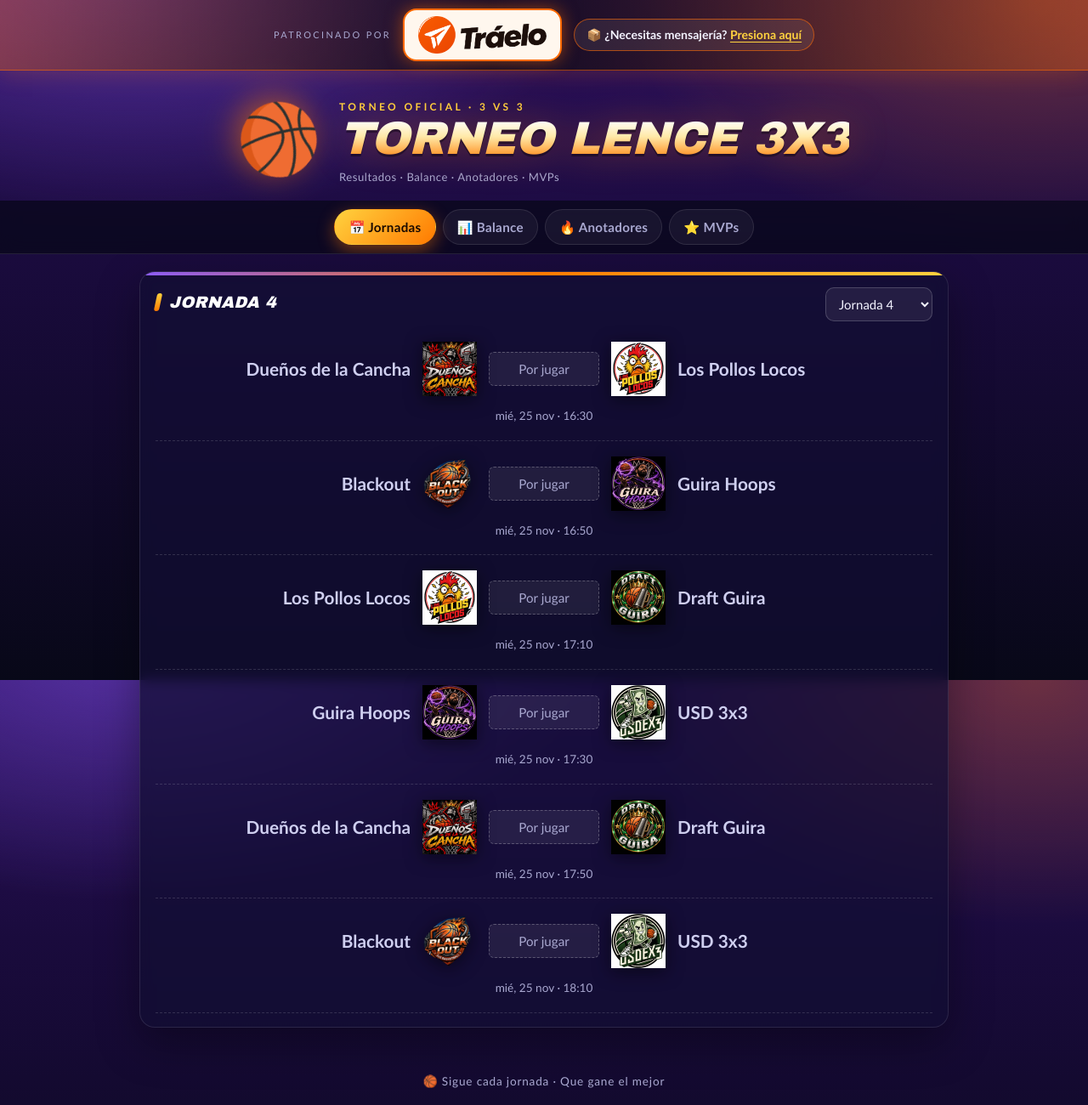
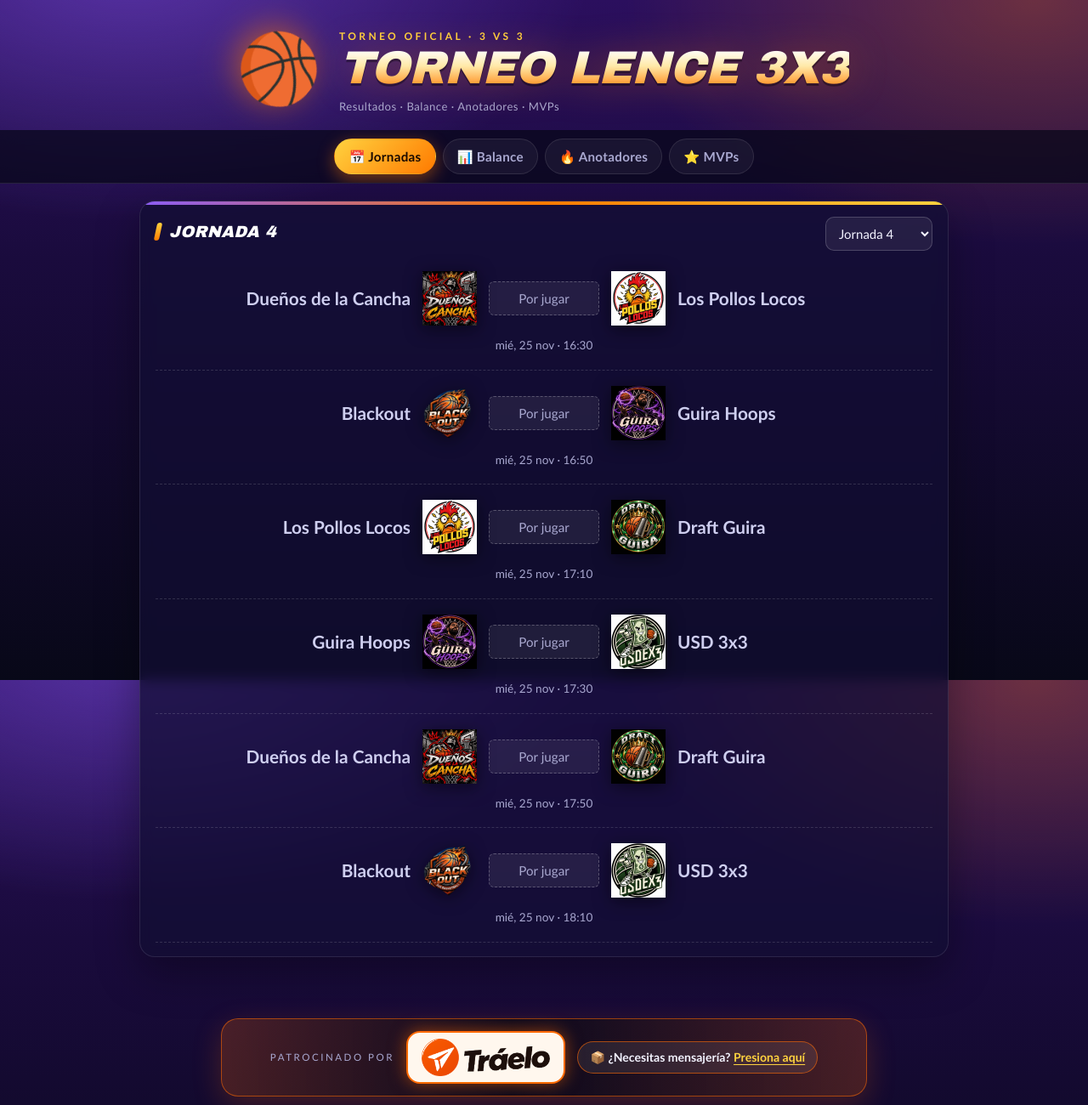
Before and after one commit to Manuel58289891/torneo-baloncesto, a website: page docs/index.html in a window 1280 px wide. Shown: the top 1300 px of the page at 85% size. Drawn offline with Linux system fonts and the light colour scheme; no server answers.

```diff
--- a/docs/index.html
+++ b/docs/index.html
@@ -10,11 +10,6 @@
 </head>
 <body class="theme">
   <div class="bg-lights" aria-hidden="true"></div>
-  <a class="sponsor" href="https://traelo-market.com" target="_blank" rel="noopener" aria-label="Patrocinado por Traelo. Presiona aquí si necesitas mensajería">
-    <span class="sp-text"><small>Patrocinado por</small></span>
-    <span class="sp-logo-chip"><img class="sp-logo" src="traelo-logo.png" alt="Tráelo" width="540" height="157"></span>
-    <span class="sp-cta">📦 ¿Necesitas mensajería? <u>Presiona aquí</u></span>
-  </a>
   <header class="hero">
     <div class="ball" aria-hidden="true">🏀</div>
     <div>
@@ -28,6 +23,11 @@
   <dialog id="tcard" class="pcard tcard"></dialog>
   <dialog id="pcard" class="pcard"></dialog>
   <footer>
+    <a class="sponsor" href="https://traelo-market.com" target="_blank" rel="noopener" aria-label="Patrocinado por Traelo. Presiona aquí si necesitas mensajería">
+      <span class="sp-text"><small>Patrocinado por</small></span>
+      <span class="sp-logo-chip"><img class="sp-logo" src="traelo-logo.png" alt="Tráelo" width="540" height="157"></span>
+      <span class="sp-cta">📦 ¿Necesitas mensajería? <u>Presiona aquí</u></span>
+    </a>
     <div class="foot">🏀 Sigue cada jornada · Que gane el mejor</div>
   </footer>
   <script src="stats.js"></script>
--- a/docs/theme.css
+++ b/docs/theme.css
@@ -218,3 +218,9 @@
   .sp-cta { flex: 1 1 100%; text-align: center; font-size: .85rem; padding: 7px 10px; }
 }
 @media (prefers-reduced-motion: reduce) { .sp-cta { animation: none; } }
+
+/* ---------- Banner de Traelo al pie de la página ---------- */
+.theme footer .sponsor { max-width: 760px; margin: 18px auto 20px; border: 1px solid rgba(255, 106, 0, .55); border-radius: 20px;
+  box-shadow: 0 10px 34px rgba(255, 106, 0, .22); padding: 14px 18px; }
+.theme footer .sp-text small { font-size: .72rem; }
+@media (max-width: 600px) { .theme footer .sponsor { margin: 14px 12px 18px; padding: 12px; } }
```
